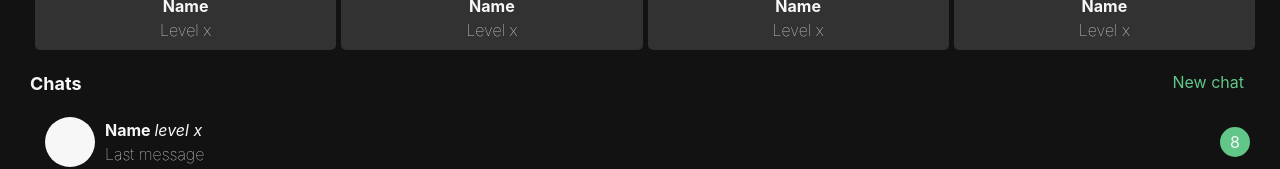
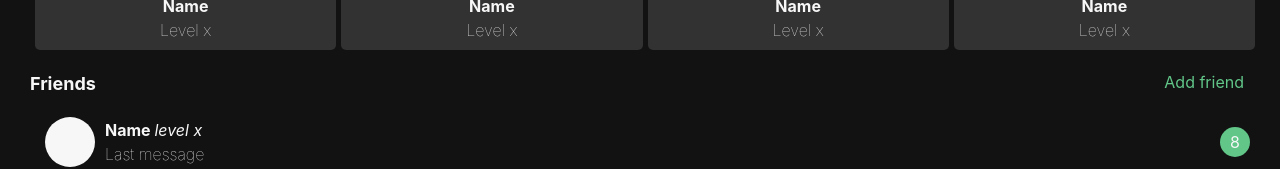
Before and after one commit to ThijsDeR/TJourney, a React (Create React App) app: page /community in a window 1280 px wide. Shown: the part 204-373 px from the top of the page. Built offline with nearby package versions, Linux system fonts and the light colour scheme; no server answers.

Commit message:
Update Friends.js

```diff
--- a/src/pages/community/Friends.js
+++ b/src/pages/community/Friends.js
@@ -59,10 +59,10 @@ function Friends() {
             {/* your friends */}
             <div style={containerLeftRight}>
                 <div style={{ verticalAlign: 'middle' }}>
-                    <h1 style={{ ...title, ...{ padding: 'unset' } }}>Chats</h1>
+                    <h1 style={{ ...title, ...{ padding: 'unset' } }}>Friends</h1>
                 </div>
                 {/* TODO: link to add friend page? */}
-                <Link style={{ height: '24px', border: 'unset' }}><div style={{ color: primaryColor }} >New chat</div></Link>
+                <Link style={{ height: '24px', border: 'unset' }}><div style={{ color: primaryColor }} >Add friend</div></Link>
             </div>
 
             {/* Friend block */}
```
